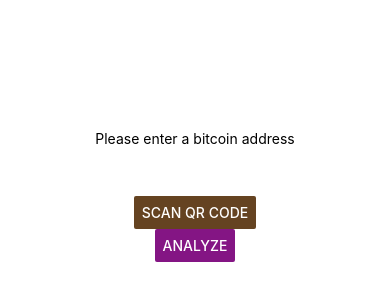
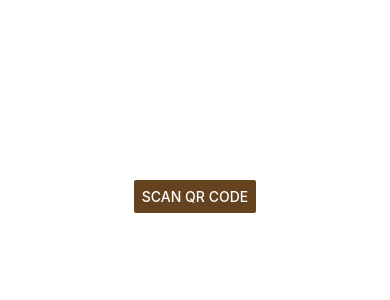
Before and after one commit to mzha/calhacks4, a React Native app in the folder app/: screen / in a window 390 px wide. Shown: the part 226-526 px from the top of the page. Built offline with nearby package versions, Linux system fonts and the light colour scheme.

Commit message:
separate component for start screen

```diff
--- a/app/App.js
+++ b/app/App.js
@@ -1,7 +1,9 @@
 import React from 'react';
 import { StyleSheet, Text, TextInput, View, Button } from 'react-native';
 import { ImagePicker, BarCodeScanner } from 'expo';
+
 import Results from './screens/results.js';
+import Start from './screens/start.js';
 
 export default class App extends React.Component {
   constructor (props) {
@@ -36,25 +38,9 @@ export default class App extends React.Component {
     switch (this.state.screen) {
       case "start":
         return (
-          <View style={styles.container}>
-            <Text>Please enter a bitcoin address</Text>
-            <TextInput
-            style={styles.input}
-            onChangeText={(text) => this.setState({text})}
-            value={this.state.text}
-            />
-            <Button
-              onPress={this.scan.bind(this)}
-              title="Scan QR Code"
-              color="#654321"
-            />
-            <Button
-              onPress={this.submit.bind(this)}
-              title="Analyze"
-              color="#841584"
-              accessibilityLabel="Learn more about this purple button"
-            />
-          </View>
+          <Start
+            scan={this.scan.bind(this)}
+          />
         );
       case "show":
         return (
--- /dev/null
+++ b/app/screens/start.js
@@ -0,0 +1,32 @@
+import React from 'react';
+import { Text, Button, View, StyleSheet } from 'react-native';
+
+export default class Results extends React.Component {
+  render() {
+    return (
+      <View style={styles.container}>
+        <Button
+          onPress={this.props.scan}
+          title="Scan QR Code"
+          color="#654321"
+        />
+      </View>
+    );
+  }
+}
+
+const styles = StyleSheet.create({
+  container: {
+    flex: 1,
+    backgroundColor: '#fff',
+    alignItems: 'center',
+    justifyContent: 'center',
+  },
+  input: {
+    width: 160,
+    padding: 8,
+    margin: 8,
+    borderColor: '#000',
+    borderRadius: 4,
+  }
+});
```
